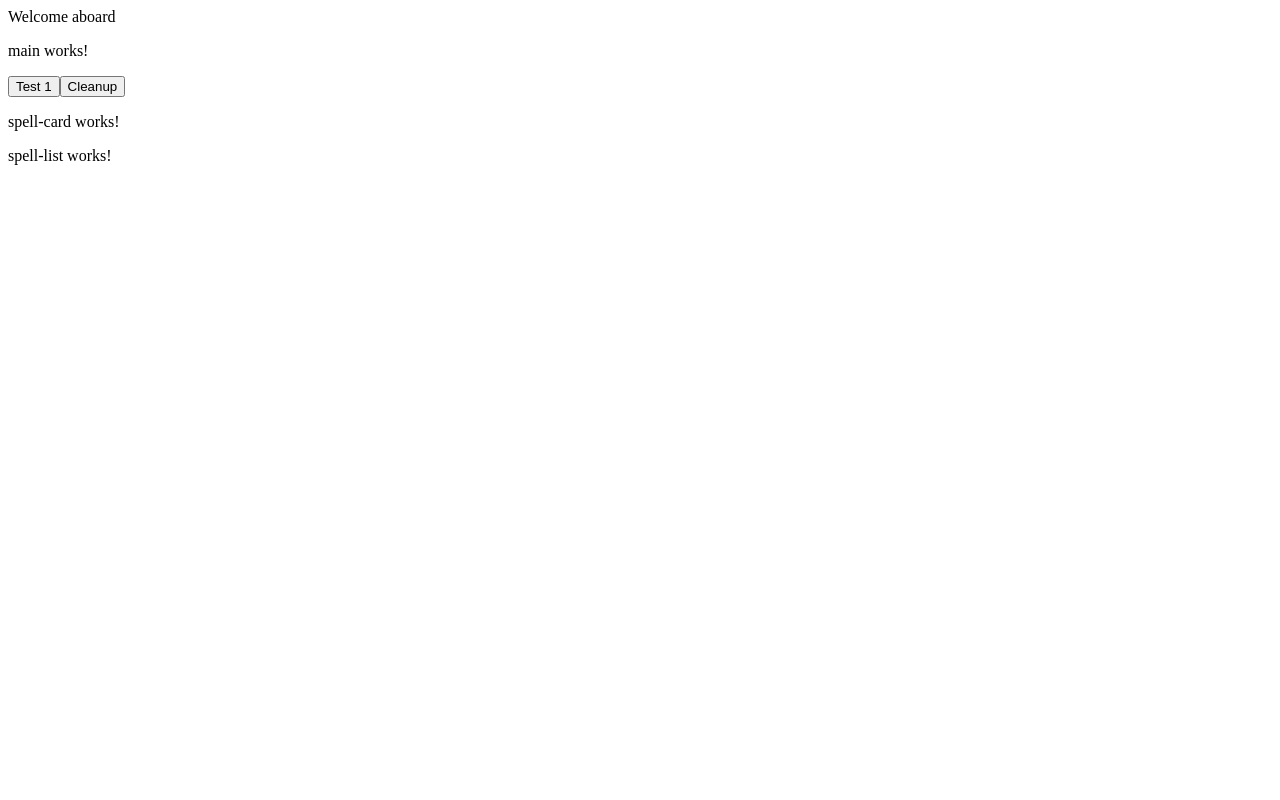
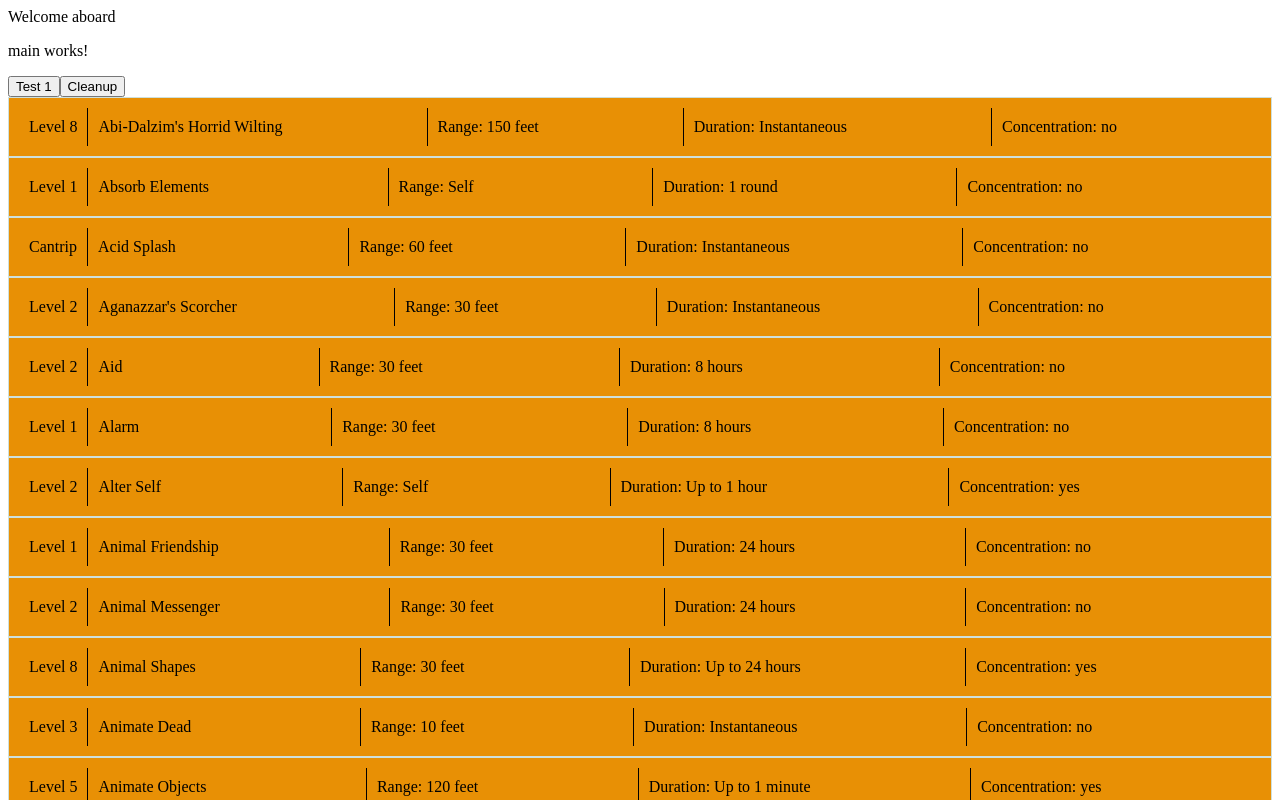
Before and after one commit to denalisk/spellApp, an Angular app: page / in a window 1280 px wide. Shown: the top 800 px of the page. Built offline with nearby package versions, Linux system fonts and the light colour scheme; data requests are answered from the project's data file.

Commit message:
create filter service and add basic styling

```diff
--- a/src/app/app.module.ts
+++ b/src/app/app.module.ts
@@ -10,6 +10,8 @@ import { routing } from './app.routing';
 import { SpellService } from './services/spell.service';
 import { HttpModule } from '@angular/http';
 import { SpellItemComponent } from './spell-item/spell-item.component';
+import { LevelTextPipe } from './pipes/level-text.pipe';
+import { ClickOutsideDirective } from './directives/click-outside.directive';
 
 
 @NgModule({
@@ -18,7 +20,9 @@ import { SpellItemComponent } from './spell-item/spell-item.component';
     MainComponent,
     SpellListComponent,
     SpellCardComponent,
-    SpellItemComponent
+    SpellItemComponent,
+    LevelTextPipe,
+    ClickOutsideDirective
   ],
   imports: [
     BrowserModule,
--- /dev/null
+++ b/src/app/directives/click-outside.directive.ts
@@ -0,0 +1,18 @@
+import { Directive, ElementRef, Output, EventEmitter, HostListener } from '@angular/core';
+
+@Directive({
+    selector: '[clickOutside]'
+})
+export class ClickOutsideDirective {
+    constructor(private _elementRef: ElementRef) {
+    }
+
+    @Output() public clickOutside = new EventEmitter<null>();
+
+    @HostListener('document:click', ['$event.target']) public onClick(targetElement) {
+        const clickedInside = this._elementRef.nativeElement.contains(targetElement);
+        if (!clickedInside) {
+            this.clickOutside.emit(null);
+        }
+    }
+}
--- a/src/app/main/main.component.html
+++ b/src/app/main/main.component.html
@@ -5,5 +5,12 @@
 <button (click)="test()">Test 1</button>
 <button (click)="clean()">Cleanup</button>
 
-<app-spell-card></app-spell-card>
+<div *ngFor="let spell of spells">
+    <app-spell-item [spell]="spell"></app-spell-item>
+</div>
+
+<!-- <div *ngIf="selectedSpell">
+    <app-spell-card [spell]="selectedSpell"></app-spell-card>
+    <app-spell-item [spell]="selectedSpell"></app-spell-item>
+</div> -->
 <app-spell-list></app-spell-list>
--- /dev/null
+++ b/src/app/pipes/level-text.pipe.ts
@@ -0,0 +1,19 @@
+import { Pipe, PipeTransform } from '@angular/core';
+
+@Pipe({
+  name: 'levelText'
+})
+export class LevelTextPipe implements PipeTransform {
+
+  transform(level: number): string {
+    if (level != 0 && !level) {
+      return '' + level;
+    }
+
+    if (level === 0) {
+      return 'Cantrip';
+    }
+    return 'Level ' + level;
+  }
+
+}
--- a/src/app/spell-item/spell-item.component.html
+++ b/src/app/spell-item/spell-item.component.html
@@ -1,3 +1,26 @@
-<p>
-  spell-item works!
-</p>
+<div class="spell-item">
+  <div class="list-bar flex-row" (click)="toggleSpellDescription()">
+    <div class="flex-0">
+      {{ spell.level | levelText }}
+    </div>
+    <div class="flex-1">
+      {{ spell.name }}
+    </div>
+    <div *ngIf="spell.castingTime" class="flex-1">
+      {{ spell.castingTime }}
+    </div>
+    <div *ngIf="spell.range" class="flex-1">
+      Range: {{ spell.range }}
+    </div>
+    <div *ngIf="spell.duration" class="flex-1">
+      Duration: {{ spell.duration }}
+    </div>
+    <div *ngIf="spell.concentration" class="flex-1">
+      Concentration: {{ spell.concentration }}
+    </div>
+  </div>
+  <div *ngIf="spellDescriptionIsShown" class="expanded-text">
+    <div *ngIf="spell.description" [innerHTML]="spell.description"></div>
+    <div *ngIf="spell.higherLevel" [innerHTML]="spell.higherLevel"></div>
+  </div>
+</div>
--- a/src/app/spell-item/spell-item.component.less
+++ b/src/app/spell-item/spell-item.component.less
@@ -0,0 +1,22 @@
+@import (reference) "../../less/variables.less";
+
+.spell-item {
+    // background: @color-gray;
+    border: 1px solid @color-gray;
+}
+
+.list-bar {
+    background: @color-orange;
+    padding: 10px;
+    justify-content: space-between;
+    & > div {
+        padding: 10px 10px;
+        &:not(:last-child) {
+            border-right: 1px solid @color-black;
+        }
+    }
+
+}
+.expanded-text {
+    padding: 0 10px 10px;
+}
--- a/src/app/spell-item/spell-item.component.ts
+++ b/src/app/spell-item/spell-item.component.ts
@@ -1,15 +1,27 @@
-import { Component, OnInit } from '@angular/core';
+import { Component, OnInit, Input } from '@angular/core';
+import { Spell } from '../models/spell.interface';
+import { LevelTextPipe } from '../pipes/level-text.pipe';
+import { ClickOutsideDirective } from '../directives/click-outside.directive';
 
 @Component({
   selector: 'app-spell-item',
   templateUrl: './spell-item.component.html',
-  styleUrls: ['./spell-item.component.less']
+  styleUrls: ['./spell-item.component.less'],
+  providers: [LevelTextPipe]
 })
 export class SpellItemComponent implements OnInit {
+  @Input() spell: Spell;
+
+  public spellDescriptionIsShown: boolean;
 
   constructor() { }
 
   ngOnInit() {
   }
 
+  public toggleSpellDescription(): void {
+    console.log("clicky clicky");
+    this.spellDescriptionIsShown = !this.spellDescriptionIsShown;
+  }
+
 }
--- a/src/less/styles.less
+++ b/src/less/styles.less
@@ -1 +1,14 @@
 /* You can add global styles to this file, and also import other style files */
+
+.flex-row {
+    display: flex;
+    flex-flow: row nowrap;
+}
+
+.flex-0 {
+    flex-grow: 0;
+}
+
+.flex-1 {
+    flex-grow: 1;
+}
--- /dev/null
+++ b/src/less/variables.less
@@ -0,0 +1,32 @@
+// @color-white:#ffffff;
+// @color-gray-default: #a4a4a4;
+// @color-gray-light:#f2f2f2;
+// @color-gray-medium:#d2d2d2;
+// @color-gray-dark:#737373;
+// @color-gray-text:#333;
+// @color-yellow:#ffb900;
+// @color-blue:#0078d7;
+// @color-turq:#006666;
+// @color-turq-light: #038387;
+// @color-blue-light:#e3f0fb;
+// @color-black:#000000;
+// @color-red: #ff0000;
+
+@color-black: #010001;
+@color-gray: #CEE0DC;
+@color-gray-darker: #77827f;
+@color-brown: #854D27;
+@color-orange: #E89005;
+@color-red: #BC412B;
+
+@font-size-xl:48px;
+@font-size-lg:28px;
+@font-size-md:18px;
+@font-size-sm:14px;
+@font-size-xs:12px;
+
+@font-segoe: 'Segoe UI', Tahoma, sans-serif;
+@font-weight-normal: 300;
+
+@padding-main: 40px 20px 20px 50px;
+@side-nav-offset: 250px;
```
Also changed, not shown: src/app/services/filter.service.ts (added, +8 -0 lines), .angular-cli.json, 2 other files (tests, documents, lock files or other folders).
